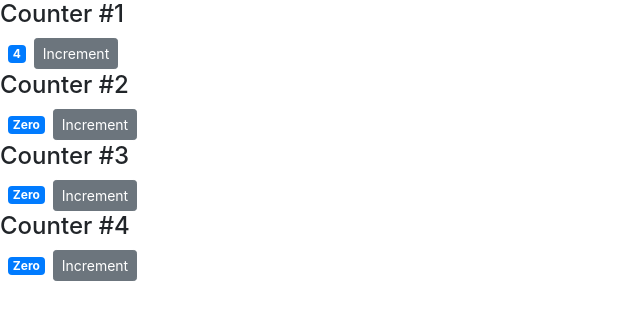
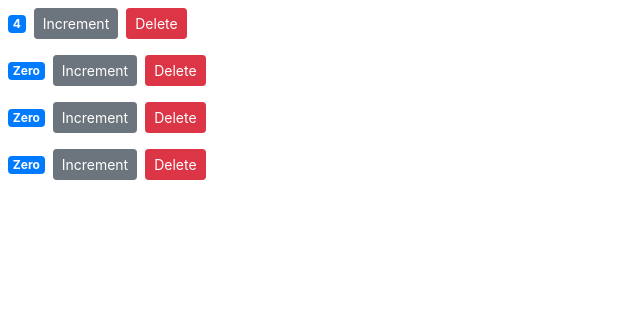
Before and after one commit to EdinaBMakers/react-counter-tutorial, a React (Create React App) app: page / in a window 1280 px wide. Shown: the top 320 px of the page, without its empty margins (0-640 px from the left). Built offline with nearby package versions, Linux system fonts and the light colour scheme.

Commit message:
Add delete button to Counter

```diff
--- a/src/components/counter.jsx
+++ b/src/components/counter.jsx
@@ -10,10 +10,8 @@
   }
 
   render() {
-    console.log(this.props)
     return (
       <div>
-        {this.props.children}
         <span className={this.getBadgeClasses()}>{ this.formatCount() }</span>
         <button
           onClick={this.handleIncrement}
@@ -21,6 +19,7 @@
         >
           Increment
         </button>
+        <button onClick={this.props.onDelete} className="btn btn-danger btn-sm m-2">Delete</button>
       </div>
     );
   }
--- a/src/components/counters.jsx
+++ b/src/components/counters.jsx
@@ -11,13 +11,15 @@
     ]
    };
 
+   handleDelete = () => {
+     console.log('event handler called')
+   }
+
   render() {
     return (
       <div>
         {this.state.counters.map(counter =>
-          <Counter key={counter.id} value={counter.value}>
-            <h4>Counter #{counter.id}</h4>
-          </Counter>
+          <Counter key={counter.id} onDelete={this.handleDelete} value={counter.value} id={counter.id}/>
         )}
       </div> );
   }
```
